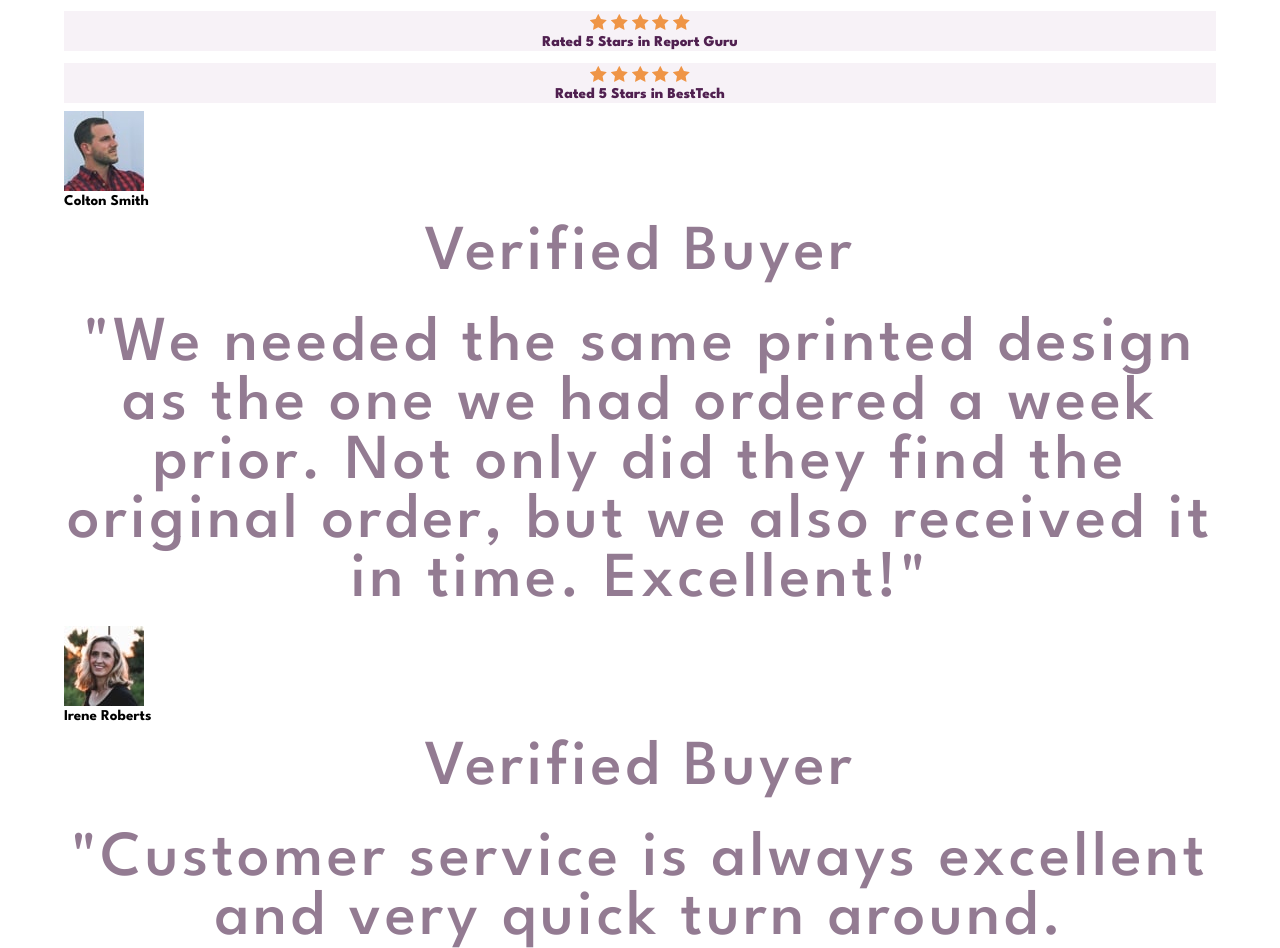
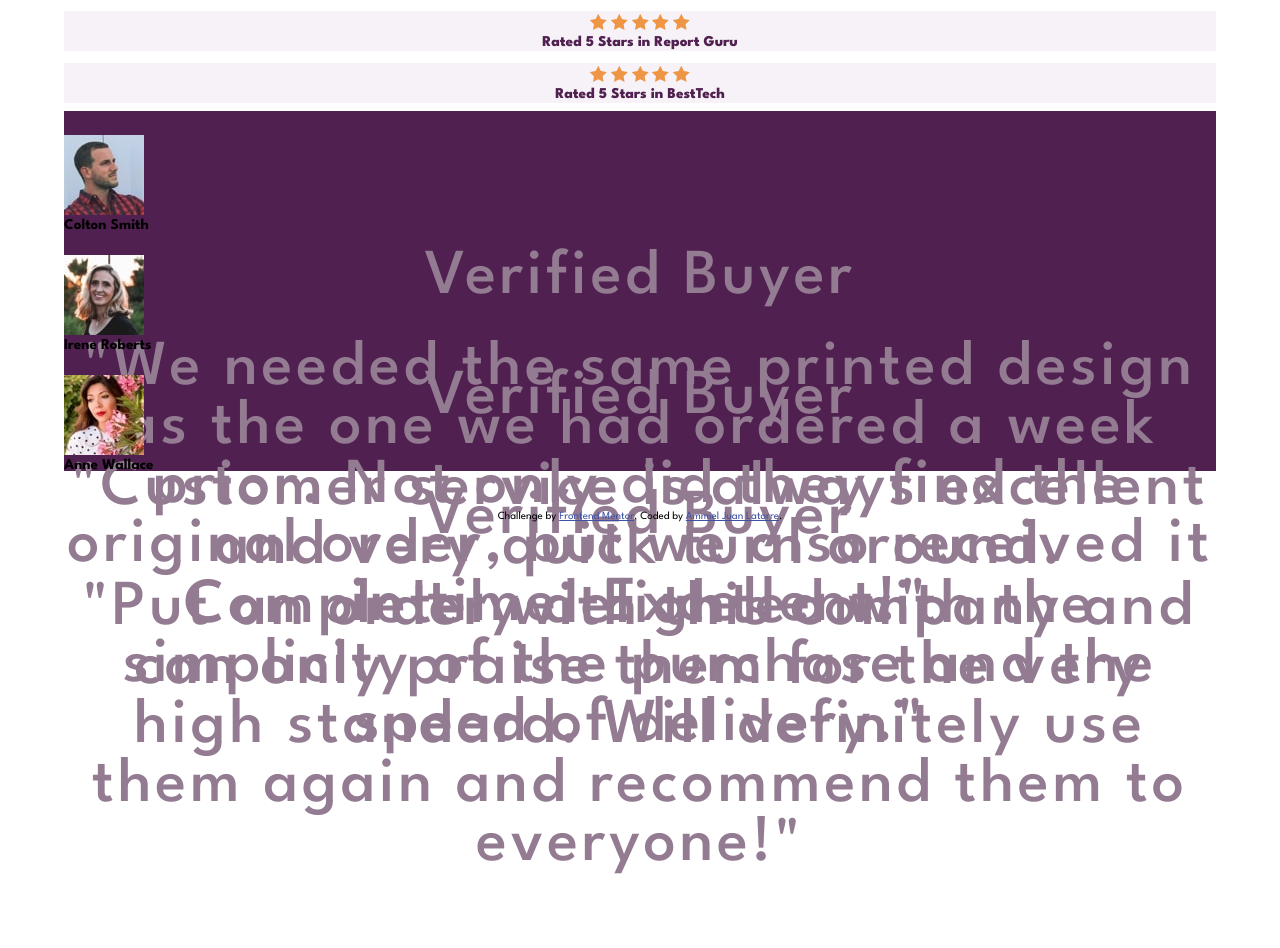
Before and after one commit to Juan122113/social-proof-section-master, a plain HTML site: page index.html in a window 1280 px wide. Shown: the part 746-1694 px from the top of the page. After the commit the page ends 1636 px from the top, so only its background shows below. Drawn offline with Linux system fonts and the light colour scheme.

Commit message:
Update styles.css

```diff
--- a/css/styles.css
+++ b/css/styles.css
@@ -63,6 +63,12 @@ section p{
     font-weight: 725;
 }
 
+.container{
+    height: 15vh;
+    padding: 3vh 0;
+    background-color: var(--Very-Dark-Magenta);
+}
+
 .attribution {
     font-size: 11px;
     text-align: center;
```
